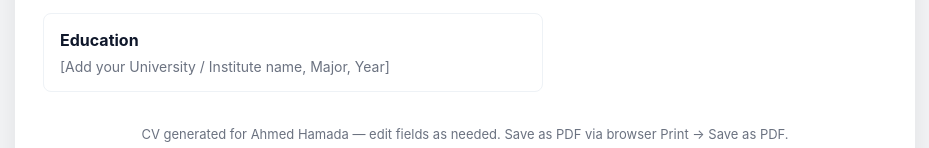
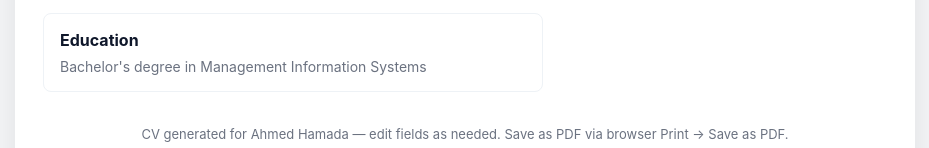
Before and after one commit to ahmedss632/CV, a plain HTML site: page index.html in a window 1280 px wide. Shown: the part 730-878 px from the top of the page, without its empty margins (175-1104 px from the left). Drawn offline with Linux system fonts and the light colour scheme.

Commit message:
first commit

```diff
--- a/index.html
+++ b/index.html
@@ -176,7 +176,7 @@
 
         <div class="card section">
           <h2>Education</h2>
-          <p class="small">[Add your University / Institute name, Major, Year]</p>
+          <p class="small">Bachelor's degree in Management Information Systems</p>
         </div>
 
       </div>
```
